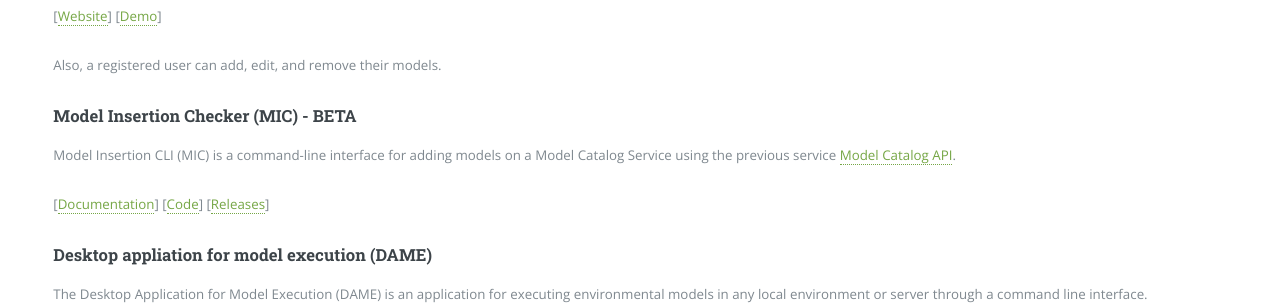
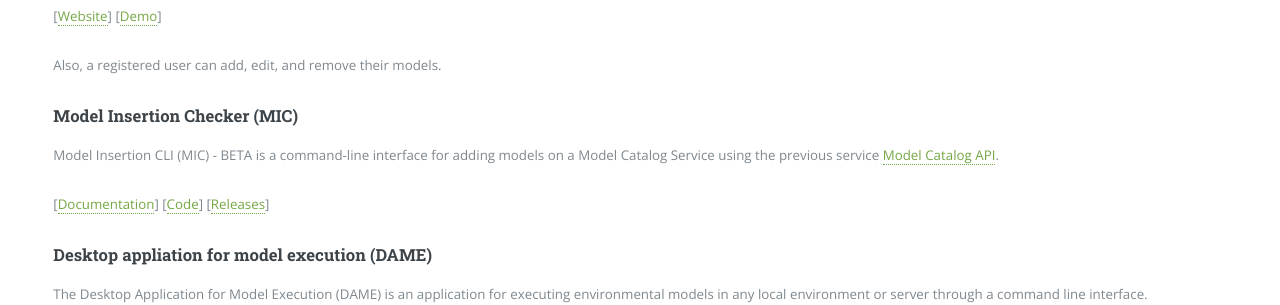
Before and after one commit to KnowledgeCaptureAndDiscovery/MINT, a Jekyll site: the page built from _services/model.md, in a window 1280 px wide. Shown: the part 914-1219 px from the top of the page. Built offline with Jekyll 4.4.1, drawn with Linux system fonts in a browser that asks for light colours.

Commit message:
fix: anchor mic

```diff
--- a/_services/model.md
+++ b/_services/model.md
@@ -35,9 +35,9 @@ GUI for exploring the contents of the model catalog
 
 Also, a registered user can add, edit, and remove their models.
 
-### Model Insertion Checker (MIC) - BETA
+### Model Insertion Checker (MIC)
 
-Model Insertion CLI (MIC) is a command-line interface for adding models on a Model Catalog Service using the previous service [Model Catalog API](#model-catalog-api).
+Model Insertion CLI (MIC) - BETA is a command-line interface for adding models on a Model Catalog Service using the previous service [Model Catalog API](#model-catalog-api).
 
 [[Documentation](https://mic-cli.readthedocs.io/en/latest/)] [[Code](https://github.com/mintproject/mic)] [[Releases](https://github.com/mintproject/mic/releases)]
 
```
